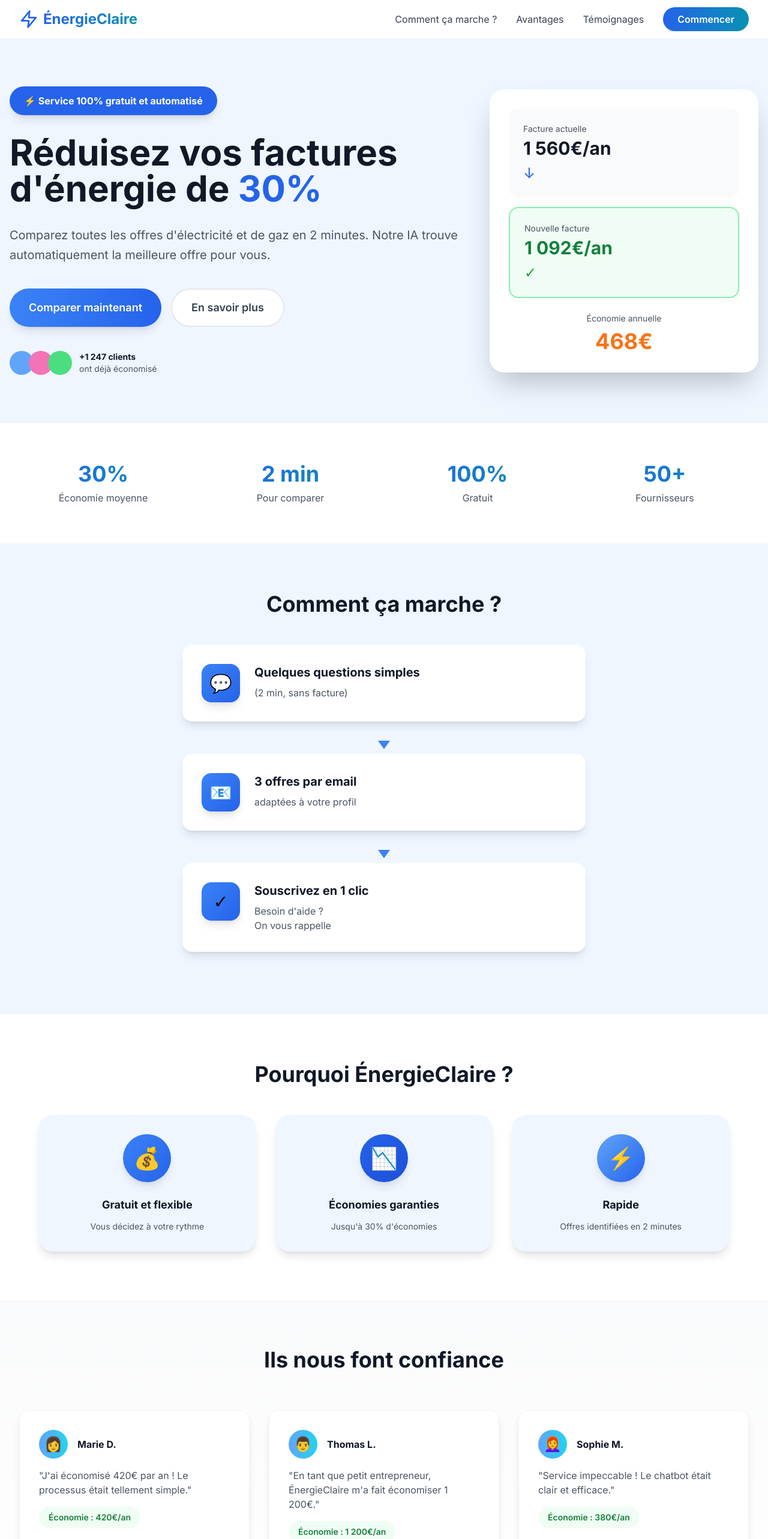
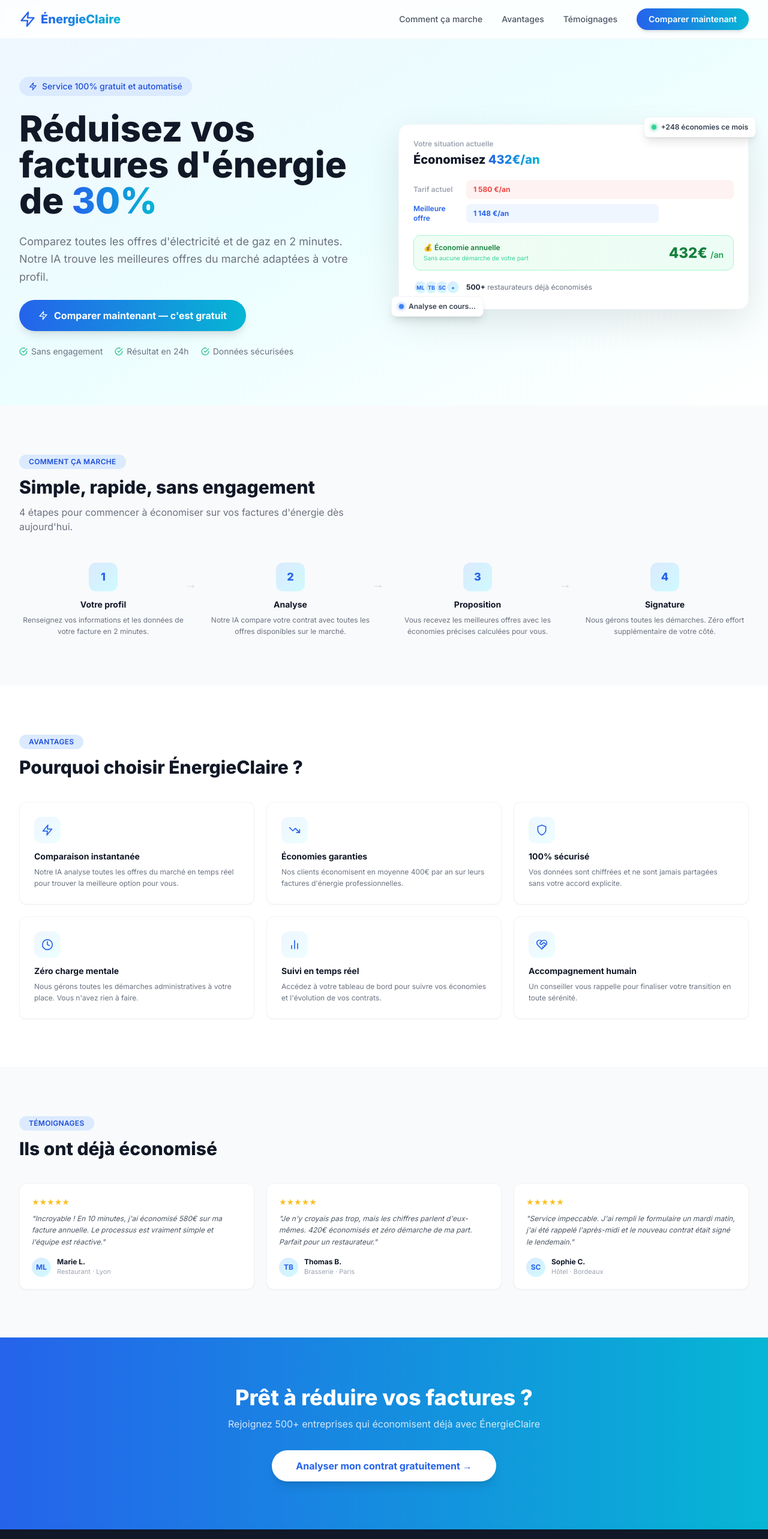
Before and after one commit to nashbridges-pixel/energieclaire, a Next.js app: page / in a window 1280 px wide. Shown: the top 2566 px of the page at 60% size. Built offline with nearby package versions, Linux system fonts and the light colour scheme.

Commit message:
Update page.tsx

```diff
--- a/app/page.tsx
+++ b/app/page.tsx
@@ -1,112 +1,226 @@
 'use client'
 
 import { useState } from 'react'
-import { Zap, Phone, Mail } from 'lucide-react'
-import Chatbot from '@/components/Chatbot'
-import { HeroSection, CommentCaMarche, PourquoiEnergieClaireSection } from '@/components/NewSections'
+import { Zap, TrendingDown, Clock, Shield, CheckCircle, BarChart2, HeartHandshake } from 'lucide-react'
+import FactureForm from '@/components/FactureForm'
 
 export default function Home() {
-  const [showChatbot, setShowChatbot] = useState(false)
+  const [showForm, setShowForm] = useState(false)
 
   return (
     <main className="min-h-screen bg-white">
-      {/* Header */}
+
+      {/* ── HEADER ── */}
       <header className="fixed top-0 left-0 right-0 z-50 bg-white/80 backdrop-blur-lg border-b border-gray-100">
         <div className="max-w-7xl mx-auto px-4 sm:px-6 lg:px-8">
           <div className="flex items-center justify-between h-16">
             <div className="flex items-center space-x-2">
-              <Zap className="w-8 h-8 text-blue-600" />
-              <span className="text-2xl font-bold bg-gradient-to-r from-blue-600 to-cyan-600 bg-clip-text text-transparent">
+              <Zap className="w-7 h-7 text-blue-600" />
+              <span className="text-xl font-extrabold bg-gradient-to-r from-blue-600 to-cyan-500 bg-clip-text text-transparent">
                 ÉnergieClaire
               </span>
             </div>
             <nav className="hidden md:flex items-center space-x-8">
-              <a href="#comment-ca-marche" className="text-gray-700 hover:text-blue-600 transition">Comment ça marche ?</a>
-              <a href="#avantages" className="text-gray-700 hover:text-blue-600 transition">Avantages</a>
-              <a href="#temoignages" className="text-gray-700 hover:text-blue-600 transition">Témoignages</a>
+              <a href="#comment-ca-marche" className="text-sm font-medium text-gray-600 hover:text-blue-600 transition-colors">
+                Comment ça marche
+              </a>
+              <a href="#avantages" className="text-sm font-medium text-gray-600 hover:text-blue-600 transition-colors">
+                Avantages
+              </a>
+              <a href="#temoignages" className="text-sm font-medium text-gray-600 hover:text-blue-600 transition-colors">
+                Témoignages
+              </a>
               <button
-                onClick={() => setShowChatbot(true)}
-                className="px-6 py-2 bg-gradient-to-r from-blue-600 to-cyan-600 text-white rounded-full font-semibold hover:shadow-lg transition"
+                onClick={() => setShowForm(true)}
+                className="px-5 py-2 bg-gradient-to-r from-blue-600 to-cyan-500 text-white text-sm font-semibold rounded-full shadow-md hover:shadow-lg hover:-translate-y-0.5 transition-all"
               >
-                Commencer
+                Comparer maintenant
               </button>
             </nav>
           </div>
         </div>
       </header>
 
-      {/* Hero Section - NOUVEAU */}
-      <div className="pt-16">
-  <HeroSection onOpenChatbot={() => setShowChatbot(true)} />
-</div>
+      {/* ── HERO ── */}
+      <section className="pt-32 pb-20 px-4 sm:px-6 lg:px-8 bg-gradient-to-br from-blue-50 via-cyan-50 to-white">
+        <div className="max-w-7xl mx-auto">
+          <div className="grid lg:grid-cols-2 gap-12 items-center">
 
-      {/* Stats */}
-      <section className="py-16 px-4 sm:px-6 lg:px-8 bg-white border-y border-gray-100">
+            {/* Texte */}
+            <div className="space-y-6">
+              <div className="inline-flex items-center gap-2 px-4 py-1.5 bg-blue-100 rounded-full text-blue-700 text-sm font-medium">
+                <Zap className="w-3.5 h-3.5" />
+                Service 100% gratuit et automatisé
+              </div>
+              <h1 className="text-5xl lg:text-6xl font-extrabold text-gray-900 leading-tight">
+                Réduisez vos factures d&apos;énergie de{' '}
+                <span className="bg-gradient-to-r from-blue-600 to-cyan-500 bg-clip-text text-transparent">
+                  30%
+                </span>
+              </h1>
+              <p className="text-lg text-gray-500 leading-relaxed">
+                Comparez toutes les offres d&apos;électricité et de gaz en 2 minutes. Notre IA trouve les meilleures offres du marché adaptées à votre profil.
+              </p>
+              <button
+                onClick={() => setShowForm(true)}
+                className="inline-flex items-center gap-2.5 px-8 py-3.5 bg-gradient-to-r from-blue-600 to-cyan-500 text-white text-base font-bold rounded-full shadow-lg hover:shadow-xl hover:-translate-y-0.5 transition-all"
+              >
+                <Zap className="w-4 h-4" />
+                Comparer maintenant — c&apos;est gratuit
+              </button>
+              <div className="flex flex-wrap items-center gap-5 text-sm text-gray-500">
+                {['Sans engagement', 'Résultat en 24h', 'Données sécurisées'].map(t => (
+                  <div key={t} className="flex items-center gap-1.5">
+                    <CheckCircle className="w-3.5 h-3.5 text-emerald-500" />
+                    {t}
+                  </div>
+                ))}
+              </div>
+            </div>
+
+            {/* ── CARD OPTION B ── */}
+            <div className="relative">
+              <div className="bg-white rounded-2xl p-6 shadow-[0_20px_60px_rgba(0,0,0,0.1)] border border-gray-100">
+                <p className="text-xs font-semibold text-gray-400 mb-1">Votre situation actuelle</p>
+                <h3 className="text-xl font-extrabold text-gray-900 mb-5">
+                  Économisez{' '}
+                  <span className="bg-gradient-to-r from-blue-600 to-cyan-500 bg-clip-text text-transparent">
+                    432€/an
+                  </span>
+                </h3>
+
+                {/* Barres avant/après */}
+                <div className="flex flex-col gap-2 mb-5">
+                  <div className="grid grid-cols-[80px_1fr] gap-2 items-center">
+                    <span className="text-xs font-semibold text-gray-400">Tarif actuel</span>
+                    <div className="h-8 rounded-lg bg-red-50 flex items-center px-3">
+                      <span className="text-xs font-bold text-red-500">1 580 €/an</span>
+                    </div>
+                  </div>
+                  <div className="grid grid-cols-[80px_1fr] gap-2 items-center">
+                    <span className="text-xs font-semibold text-blue-600">Meilleure offre</span>
+                    <div className="h-8 rounded-lg bg-blue-50 flex items-center px-3 w-[72%]">
+                      <span className="text-xs font-bold text-blue-600">1 148 €/an</span>
+                    </div>
+                  </div>
+                </div>
+
+                {/* Encart économie */}
+                <div className="flex items-center justify-between px-4 py-3 bg-gradient-to-r from-green-50 to-emerald-50 rounded-xl border border-emerald-200 mb-4">
+                  <div>
+                    <div className="text-xs font-semibold text-green-700">💰 Économie annuelle</div>
+                    <div className="text-[10px] text-emerald-400 mt-0.5">Sans aucune démarche de votre part</div>
+                  </div>
+                  <div className="text-2xl font-extrabold text-green-700">
+                    432€ <span className="text-sm font-semibold text-green-600">/an</span>
+                  </div>
+                </div>
+
+                {/* Social proof */}
+                <div className="flex items-center gap-2.5">
+                  <div className="flex">
+                    {['ML', 'TB', 'SC', '+'].map((init, i) => (
+                      <div key={init} className="w-6 h-6 rounded-full border-2 border-white bg-gradient-to-br from-blue-100 to-cyan-100 flex items-center justify-center text-[9px] font-bold text-blue-600"
+                        style={{ marginLeft: i === 0 ? 0 : -6 }}>
+                        {init}
+                      </div>
+                    ))}
+                  </div>
+                  <span className="text-xs text-gray-500">
+                    <strong className="text-gray-800">500+</strong> restaurateurs déjà économisés
+                  </span>
+                </div>
+              </div>
+
+              {/* Badges flottants */}
+              <div className="absolute -top-3 -right-3 hidden lg:flex items-center gap-2 bg-white rounded-lg px-3 py-2 shadow-lg text-xs font-semibold text-gray-700 border border-gray-100">
+                <div className="w-2 h-2 rounded-full bg-emerald-400 shadow-[0_0_6px_#10B981]" />
+                +248 économies ce mois
+              </div>
+              <div className="absolute -bottom-3 -left-3 hidden lg:flex items-center gap-2 bg-white rounded-lg px-3 py-2 shadow-lg text-xs font-semibold text-gray-700 border border-gray-100">
+                <div className="w-2 h-2 rounded-full bg-blue-500 shadow-[0_0_6px_#3B82F6]" />
+                Analyse en cours…
+              </div>
+            </div>
+
+          </div>
+        </div>
+      </section>
+
+      {/* ── COMMENT ÇA MARCHE ── */}
+      <section className="py-20 px-4 sm:px-6 lg:px-8 bg-gray-50" id="comment-ca-marche">
         <div className="max-w-7xl mx-auto">
-          <div className="grid grid-cols-2 md:grid-cols-4 gap-8">
+          <span className="inline-block px-4 py-1 bg-blue-100 text-blue-700 rounded-full text-xs font-semibold uppercase tracking-wide mb-3">
+            Comment ça marche
+          </span>
+          <h2 className="text-3xl font-extrabold text-gray-900 mb-3">Simple, rapide, sans engagement</h2>
+          <p className="text-base text-gray-500 max-w-xl">4 étapes pour commencer à économiser sur vos factures d&apos;énergie dès aujourd&apos;hui.</p>
+          <div className="grid grid-cols-2 lg:grid-cols-4 gap-8 mt-12">
             {[
-              { number: '30%', label: 'Économie moyenne' },
-              { number: '2 min', label: 'Pour comparer' },
-              { number: '100%', label: 'Gratuit' },
-              { number: '50+', label: 'Fournisseurs' },
-            ].map((stat, i) => (
-              <div key={i} className="text-center">
-                <div className="text-4xl font-bold bg-gradient-to-r from-blue-600 to-cyan-600 bg-clip-text text-transparent mb-2">
-                  {stat.number}
-                </div>
-                <div className="text-gray-600">{stat.label}</div>
+              { n: '1', title: 'Votre profil', desc: 'Renseignez vos informations et les données de votre facture en 2 minutes.' },
+              { n: '2', title: 'Analyse', desc: 'Notre IA compare votre contrat avec toutes les offres disponibles sur le marché.' },
+              { n: '3', title: 'Proposition', desc: 'Vous recevez les meilleures offres avec les économies précises calculées pour vous.' },
+              { n: '4', title: 'Signature', desc: 'Nous gérons toutes les démarches. Zéro effort supplémentaire de votre côté.' },
+            ].map(({ n, title, desc }, i) => (
+              <div key={n} className="text-center relative">
+                {i < 3 && <span className="hidden lg:block absolute right-[-16px] top-[22px] text-gray-300 text-xl">→</span>}
+                <div className="w-12 h-12 rounded-xl bg-gradient-to-br from-blue-100 to-cyan-100 text-blue-600 text-lg font-extrabold flex items-center justify-center mx-auto mb-3">{n}</div>
+                <div className="text-sm font-bold text-gray-900 mb-1.5">{title}</div>
+                <div className="text-xs text-gray-500 leading-relaxed">{desc}</div>
               </div>
             ))}
           </div>
         </div>
       </section>
 
-      {/* Comment ça marche - NOUVEAU */}
-      <CommentCaMarche />
+      {/* ── AVANTAGES ── */}
+      <section className="py-20 px-4 sm:px-6 lg:px-8" id="avantages">
+        <div className="max-w-7xl mx-auto">
+          <span className="inline-block px-4 py-1 bg-blue-100 text-blue-700 rounded-full text-xs font-semibold uppercase tracking-wide mb-3">
+            Avantages
+          </span>
+          <h2 className="text-3xl font-extrabold text-gray-900 mb-10">Pourquoi choisir ÉnergieClaire ?</h2>
+          <div className="grid grid-cols-1 md:grid-cols-2 lg:grid-cols-3 gap-5">
+            {[
+              { icon: <Zap className="w-5 h-5 text-blue-600" />, title: 'Comparaison instantanée', desc: "Notre IA analyse toutes les offres du marché en temps réel pour trouver la meilleure option pour vous." },
+              { icon: <TrendingDown className="w-5 h-5 text-blue-600" />, title: 'Économies garanties', desc: "Nos clients économisent en moyenne 400€ par an sur leurs factures d'énergie professionnelles." },
+              { icon: <Shield className="w-5 h-5 text-blue-600" />, title: '100% sécurisé', desc: "Vos données sont chiffrées et ne sont jamais partagées sans votre accord explicite." },
+              { icon: <Clock className="w-5 h-5 text-blue-600" />, title: 'Zéro charge mentale', desc: "Nous gérons toutes les démarches administratives à votre place. Vous n'avez rien à faire." },
+              { icon: <BarChart2 className="w-5 h-5 text-blue-600" />, title: 'Suivi en temps réel', desc: "Accédez à votre tableau de bord pour suivre vos économies et l'évolution de vos contrats." },
+              { icon: <HeartHandshake className="w-5 h-5 text-blue-600" />, title: 'Accompagnement humain', desc: "Un conseiller vous rappelle pour finaliser votre transition en toute sérénité." },
+            ].map(({ icon, title, desc }) => (
+              <div key={title} className="bg-white rounded-xl p-6 border border-gray-100 shadow-sm hover:shadow-md hover:-translate-y-1 transition-all">
+                <div className="w-11 h-11 rounded-xl bg-gradient-to-br from-blue-50 to-cyan-50 flex items-center justify-center mb-3">{icon}</div>
+                <div className="text-sm font-bold text-gray-900 mb-1.5">{title}</div>
+                <div className="text-xs text-gray-500 leading-relaxed">{desc}</div>
+              </div>
+            ))}
+          </div>
+        </div>
+      </section>
 
-      {/* Pourquoi ÉnergieClaire - NOUVEAU */}
-      <PourquoiEnergieClaireSection />
-
-      {/* Témoignages */}
-      <section id="temoignages" className="py-20 px-4 sm:px-6 lg:px-8 bg-gradient-to-b from-gray-50 to-white">
+      {/* ── TÉMOIGNAGES ── */}
+      <section className="py-20 px-4 sm:px-6 lg:px-8 bg-gray-50" id="temoignages">
         <div className="max-w-7xl mx-auto">
-          <div className="text-center mb-16">
-            <h2 className="text-4xl font-bold text-gray-900 mb-4">Ils nous font confiance</h2>
-          </div>
-
-          <div className="grid md:grid-cols-3 gap-8">
+          <span className="inline-block px-4 py-1 bg-blue-100 text-blue-700 rounded-full text-xs font-semibold uppercase tracking-wide mb-3">
+            Témoignages
+          </span>
+          <h2 className="text-3xl font-extrabold text-gray-900 mb-10">Ils ont déjà économisé</h2>
+          <div className="grid grid-cols-1 md:grid-cols-3 gap-5">
             {[
-              {
-                name: 'Marie D.',
-                avatar: '👩',
-                text: "J'ai économisé 420€ par an ! Le processus était tellement simple.",
-                saving: '420€/an',
-              },
-              {
-                name: 'Thomas L.',
-                avatar: '👨',
-                text: 'En tant que petit entrepreneur, ÉnergieClaire m\'a fait économiser 1 200€.',
-                saving: '1 200€/an',
-              },
-              {
-                name: 'Sophie M.',
-                avatar: '👩‍🦰',
-                text: 'Service impeccable ! Le chatbot était clair et efficace.',
-                saving: '380€/an',
-              },
-            ].map((testimonial, i) => (
-              <div key={i} className="bg-white p-8 rounded-2xl shadow-lg border border-gray-100">
-                <div className="flex items-center mb-4">
-                  <div className="w-12 h-12 bg-gradient-to-r from-blue-400 to-cyan-400 rounded-full flex items-center justify-center text-2xl mr-4">
-                    {testimonial.avatar}
+              { initials: 'ML', name: 'Marie L.', role: 'Restaurant · Lyon', text: "\"Incroyable ! En 10 minutes, j'ai économisé 580€ sur ma facture annuelle. Le processus est vraiment simple et l'équipe est réactive.\"" },
+              { initials: 'TB', name: 'Thomas B.', role: 'Brasserie · Paris', text: "\"Je n'y croyais pas trop, mais les chiffres parlent d'eux-mêmes. 420€ économisés et zéro démarche de ma part. Parfait pour un restaurateur.\"" },
+              { initials: 'SC', name: 'Sophie C.', role: 'Hôtel · Bordeaux', text: "\"Service impeccable. J'ai rempli le formulaire un mardi matin, j'ai été rappelé l'après-midi et le nouveau contrat était signé le lendemain.\"" },
+            ].map(({ initials, name, role, text }) => (
+              <div key={name} className="bg-white rounded-xl p-5 border border-gray-100 shadow-sm">
+                <div className="text-amber-400 text-sm mb-2">★★★★★</div>
+                <p className="text-xs text-gray-600 leading-relaxed italic mb-4">{text}</p>
+                <div className="flex items-center gap-2.5">
+                  <div className="w-8 h-8 rounded-full bg-gradient-to-br from-blue-100 to-cyan-100 flex items-center justify-center text-xs font-bold text-blue-600">{initials}</div>
+                  <div>
+                    <div className="text-xs font-bold text-gray-900">{name}</div>
+                    <div className="text-[11px] text-gray-400">{role}</div>
                   </div>
-                  <div>
-                    <div className="font-bold text-gray-900">{testimonial.name}</div>
-                  </div>
-                </div>
-                <p className="text-gray-600 mb-4">&quot;{testimonial.text}&quot;</p>
-                <div className="inline-block px-4 py-2 bg-green-50 text-green-700 rounded-full text-sm font-semibold">
-                  Économie : {testimonial.saving}
                 </div>
               </div>
             ))}
@@ -114,66 +228,44 @@ export default function Home() {
         </div>
       </section>
 
-      {/* CTA */}
-      <section className="py-20 px-4 sm:px-6 lg:px-8 bg-gradient-to-r from-blue-600 to-cyan-600">
-        <div className="max-w-4xl mx-auto text-center">
-          <h2 className="text-4xl font-bold text-white mb-6">Prêt à économiser sur vos factures ?</h2>
-          <button
-            onClick={() => setShowChatbot(true)}
-            className="px-10 py-5 bg-white text-blue-600 rounded-full font-bold text-lg hover:shadow-2xl transition transform hover:scale-105"
-          >
-            Comparer maintenant - Gratuit
-          </button>
-        </div>
+      {/* ── CTA ── */}
+      <section className="py-20 px-4 sm:px-6 lg:px-8 bg-gradient-to-r from-blue-600 to-cyan-500 text-center">
+        <h2 className="text-3xl lg:text-4xl font-extrabold text-white mb-3">Prêt à réduire vos factures ?</h2>
+        <p className="text-base text-white/80 mb-8">Rejoignez 500+ entreprises qui économisent déjà avec ÉnergieClaire</p>
+        <button onClick={() => setShowForm(true)} className="px-10 py-3.5 bg-white text-blue-600 font-bold rounded-full text-base shadow-lg hover:shadow-xl hover:-translate-y-0.5 transition-all">
+          Analyser mon contrat gratuitement →
+        </button>
       </section>
 
-      {/* Footer */}
-      <footer className="bg-gray-900 text-white py-12 px-4 sm:px-6 lg:px-8">
+      {/* ── FOOTER ── */}
+      <footer className="bg-gray-900 px-4 sm:px-6 lg:px-8 pt-12 pb-8">
         <div className="max-w-7xl mx-auto">
-          <div className="grid md:grid-cols-4 gap-8 mb-8">
+          <div className="flex flex-col md:flex-row justify-between gap-8 mb-8">
             <div>
-              <div className="flex items-center space-x-2 mb-4">
-                <Zap className="w-6 h-6" />
-                <span className="text-xl font-bold">ÉnergieClaire</span>
+              <div className="flex items-center gap-2 mb-2">
+                <Zap className="w-5 h-5 text-blue-400" />
+                <span className="font-extrabold text-lg bg-gradient-to-r from-blue-400 to-cyan-400 bg-clip-text text-transparent">ÉnergieClaire</span>
               </div>
-              <p className="text-gray-400 text-sm">Courtage en énergie 100% automatisé</p>
+              <p className="text-xs text-gray-500 max-w-xs leading-relaxed">
+                Courtier en énergie certifié. Nous aidons les professionnels à réduire leurs factures grâce à l&apos;automatisation.
+              </p>
             </div>
-
-            <div>
-              <h3 className="font-bold mb-3">Liens rapides</h3>
-              <ul className="space-y-2 text-gray-400 text-sm">
-                <li><a href="#comment-ca-marche" className="hover:text-white transition">Comment ça marche</a></li>
-                <li><a href="#avantages" className="hover:text-white transition">Avantages</a></li>
-              </ul>
-            </div>
-
-            <div>
-              <h3 className="font-bold mb-3">Légal</h3>
-              <ul className="space-y-2 text-gray-400 text-sm">
-                <li><a href="#" className="hover:text-white transition">Mentions légales</a></li>
-                <li><a href="#" className="hover:text-white transition">CGV</a></li>
-              </ul>
-            </div>
-
-            <div>
-              <h3 className="font-bold mb-3">Contact</h3>
-              <ul className="space-y-2 text-gray-400 text-sm">
-                <li className="flex items-center space-x-2">
-                  <Mail className="w-4 h-4" />
-                  <span>contact@energieclaire.fr</span>
-                </li>
-              </ul>
+            <div className="flex gap-6 flex-wrap">
+              {['Mentions légales', 'Confidentialité', 'Contact', 'FAQ'].map(l => (
+                <a key={l} href="#" className="text-sm text-gray-500 hover:text-gray-300 transition-colors">{l}</a>
+              ))}
             </div>
           </div>
-
-          <div className="border-t border-gray-800 pt-8 text-center text-gray-400 text-sm">
-            <p>&copy; 2025 ÉnergieClaire. Tous droits réservés.</p>
+          <div className="border-t border-gray-800 pt-6 flex justify-between flex-wrap gap-3 text-xs text-gray-600">
+            <span>© 2026 ÉnergieClaire. Tous droits réservés.</span>
+            <span>Made with ⚡ in France</span>
           </div>
         </div>
       </footer>
 
-      {/* Chatbot */}
-      {showChatbot && <Chatbot onClose={() => setShowChatbot(false)} />}
+      {/* ── MODAL ── */}
+      {showForm && <FactureForm onClose={() => setShowForm(false)} />}
+
     </main>
   )
 }
```
